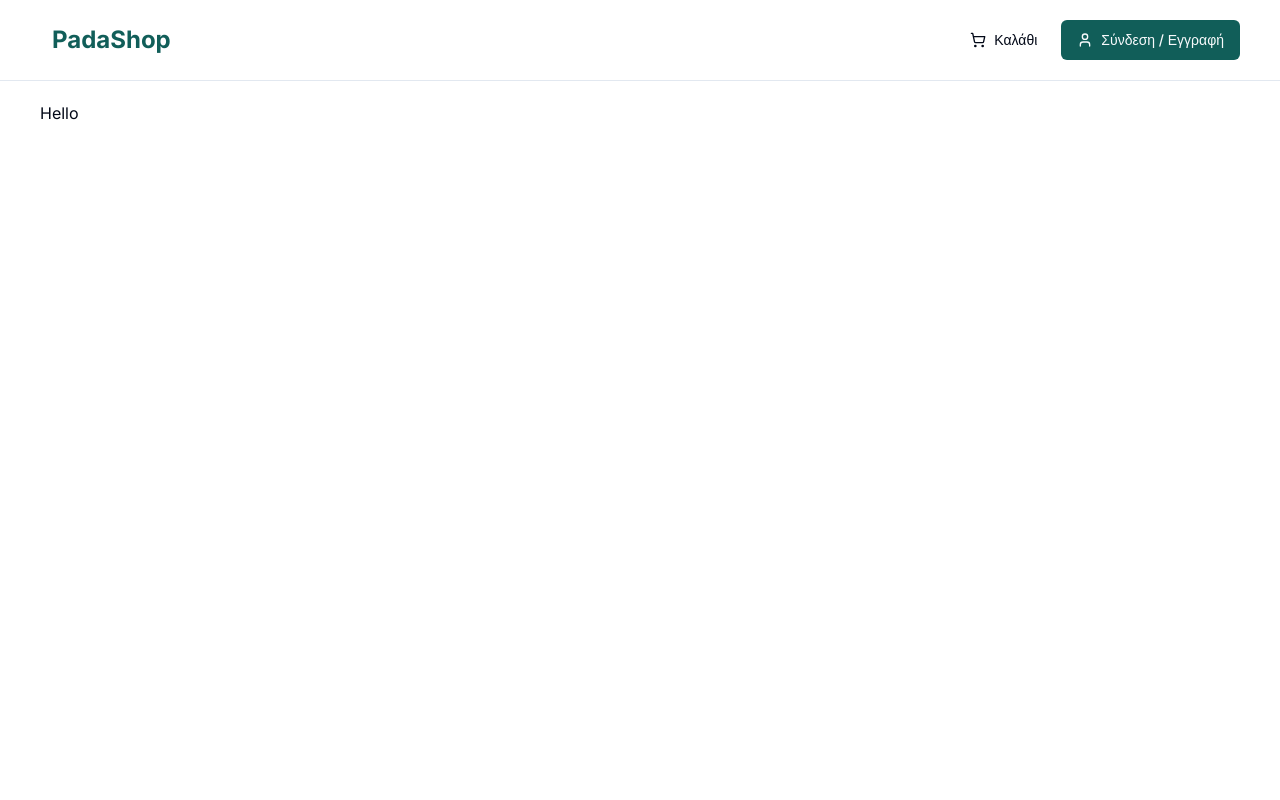
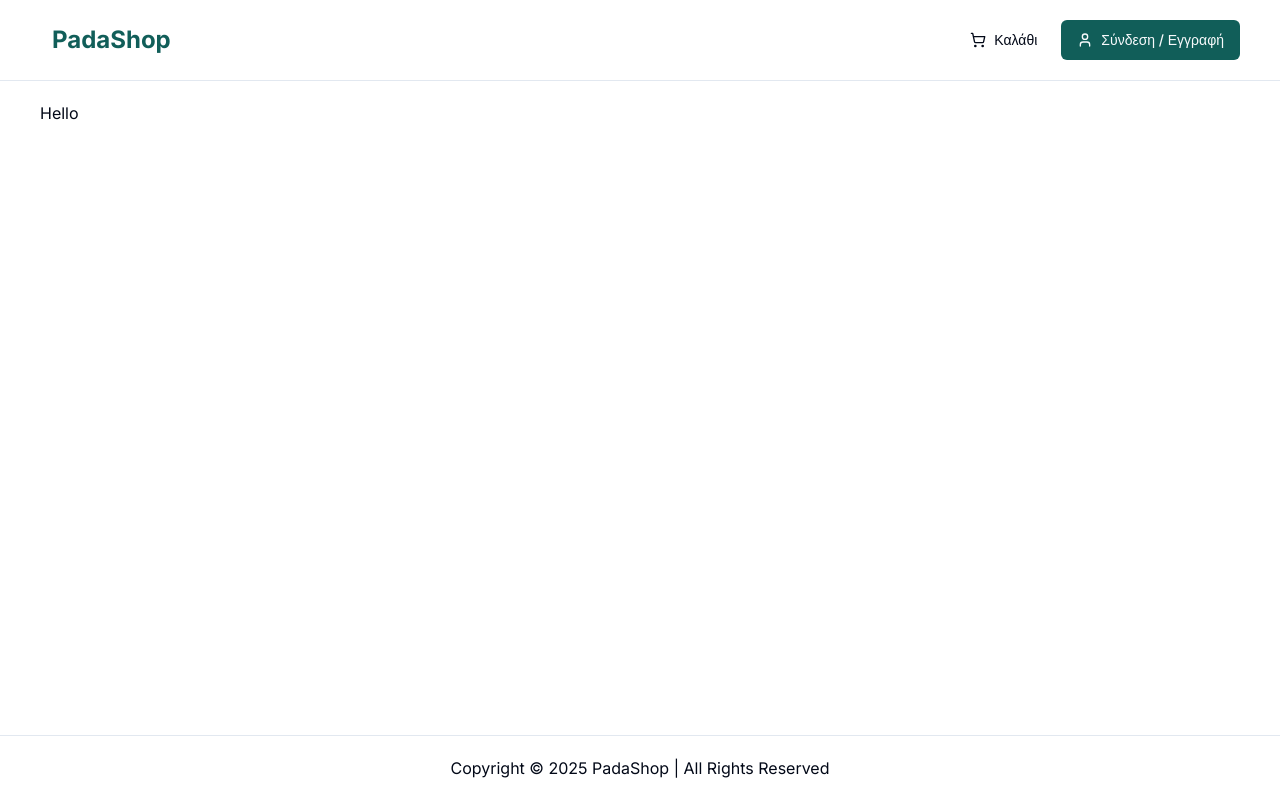
Before and after one commit to geopand/padashop-front, a Next.js app in the folder padashop/: page / in a window 1280 px wide. Built offline with nearby package versions, Linux system fonts and the light colour scheme; no server answers.

Commit message:
Add a simple Footer

```diff
--- a/padashop/app/(root)/layout.tsx
+++ b/padashop/app/(root)/layout.tsx
@@ -1,15 +1,13 @@
+import Footer from "@/components/footer";
 import Header from "@/components/shared/header";
 
 
-export default function RootLayout({
-  children,
-}: Readonly<{
-  children: React.ReactNode;
-}>) {
+export default function RootLayout({children,}: Readonly<{children: React.ReactNode;}>) {
   return (
     <div className="flex h-screen flex-col">
         <Header />
         <main className="flex-1 wrapper">{children}</main>
+        <Footer />
     </div>
   );
 }
--- /dev/null
+++ b/padashop/components/footer.tsx
@@ -0,0 +1,17 @@
+import { APP_NAME } from "@/lib/constants";
+
+
+const Footer = () => {
+    const currentYear = new Date().getFullYear();
+
+    return (
+        <footer className="border-t ">
+           <div className="p-5 flex-center">
+                Copyright © {currentYear} {APP_NAME} | All Rights Reserved
+           </div>
+
+        </footer>
+     );
+}
+
+export default Footer;
```
